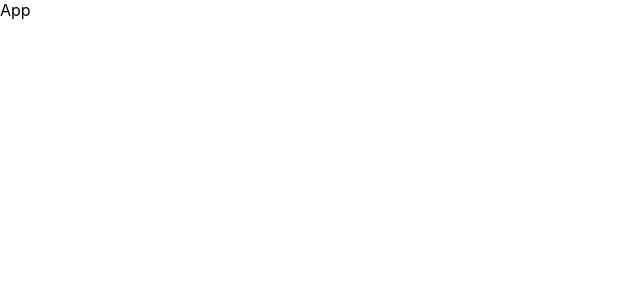
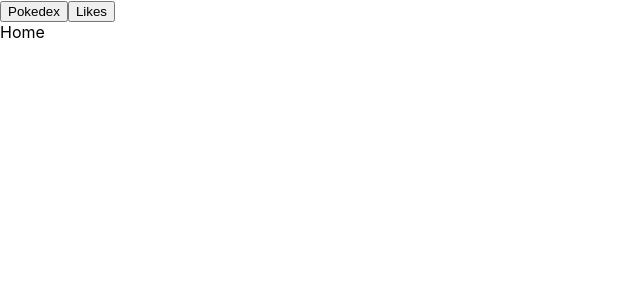
Before and after one commit to ennshi/pokedex-front, a React (Create React App) app: page / in a window 1280 px wide. Shown: the top 300 px of the page, without its empty margins (0-640 px from the left). Built offline with nearby package versions, Linux system fonts and the light colour scheme.

Commit message:
Implement routing in App

```diff
--- a/src/App.js
+++ b/src/App.js
@@ -1,9 +1,21 @@
 import React from 'react';
+import {BrowserRouter as Router, Route, Switch} from 'react-router-dom';
+import Home from './components/home/Home/Home';
+import Likes from './components/likes/Likes/Likes';
+import Navbar from './components/main-layout/Navbar/Navbar';
+import NotFound from './components/NotFound/NotFound';
 
 const App = () => {
     return (
         <main>
-            App
+            <Router>
+                <Navbar />
+                <Switch>
+                    <Route path="/" exact component={ Home } />
+                    <Route path="/likes" component={ Likes } />
+                    <Route component={ NotFound } />
+                </Switch>
+            </Router>
         </main>
     );
 };
```
